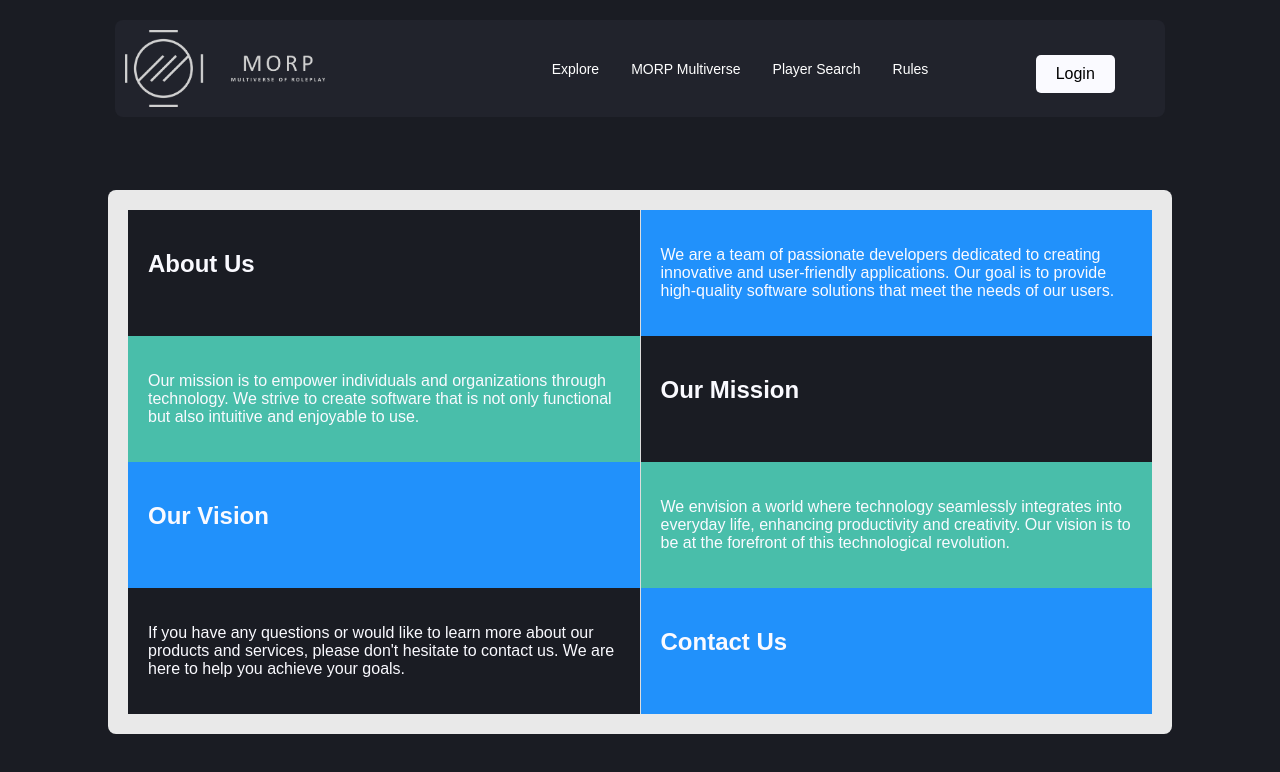
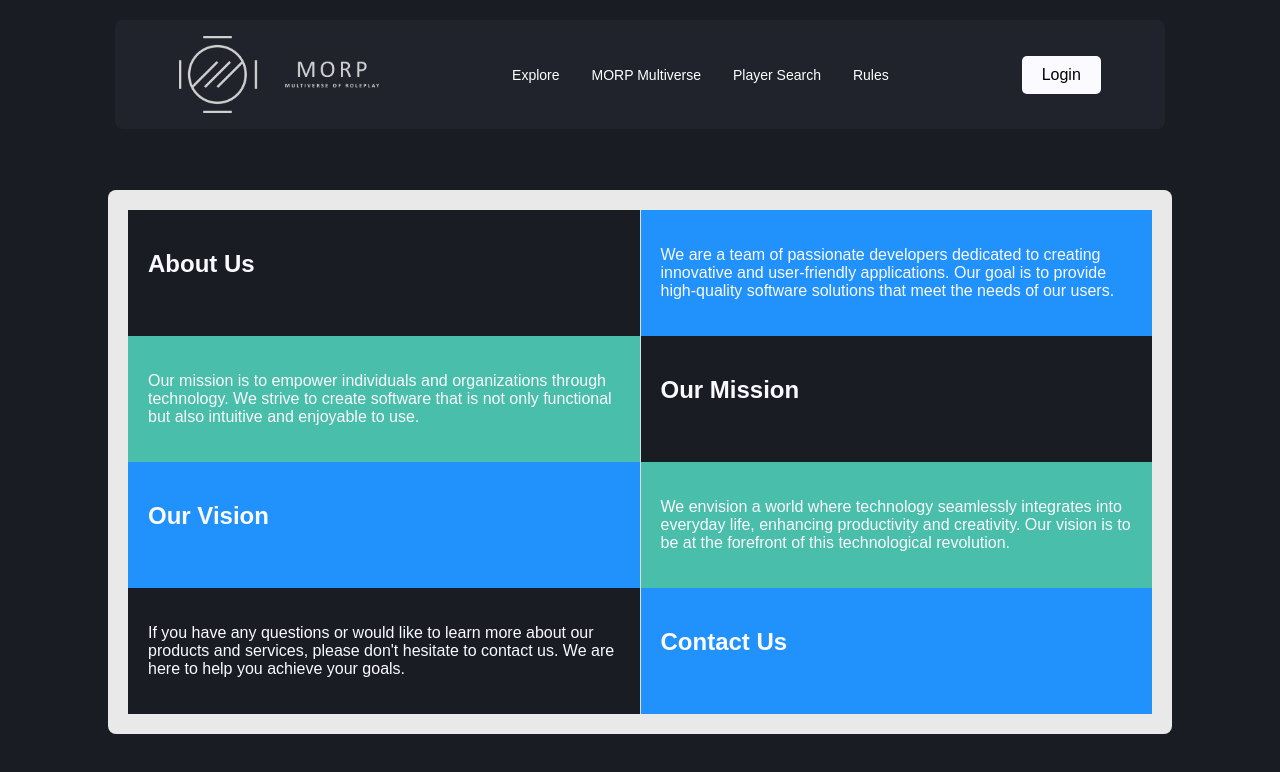
Before and after one commit to dianne-x/morpwebsite-master, a React (Create React App) app: page / in a window 1280 px wide. Shown: the top 772 px of the page. Built offline with nearby package versions, Linux system fonts and the light colour scheme.

Commit message:
Update package dependencies and add axios library

```diff
--- a/package.json
+++ b/package.json
@@ -11,6 +11,7 @@
     "@testing-library/jest-dom": "^5.17.0",
     "@testing-library/react": "^13.4.0",
     "@testing-library/user-event": "^13.5.0",
+    "axios": "^1.7.7",
     "react": "^18.3.1",
     "react-dom": "^18.3.1",
     "react-helmet": "^6.1.0",
--- a/src/components/Navbar.js
+++ b/src/components/Navbar.js
@@ -82,12 +82,12 @@ const Navbar = () => {
             </ul>
             )}
         </li>
+      </ul>
       <div className="login-button">
         <NavLink to="/login" activeClassName="active">
         <button>Login</button>
         </NavLink>
       </div>
-      </ul>
     </nav>
   );
 };
--- a/src/components/loginPage/Register.js
+++ b/src/components/loginPage/Register.js
@@ -2,6 +2,7 @@ import React, {useState} from 'react';
 import { Helmet } from 'react-helmet';
 import { FontAwesomeIcon } from '@fortawesome/react-fontawesome';
 import { faEye, faEyeSlash } from '@fortawesome/free-solid-svg-icons';
+import axios from 'axios';
 
 const Register = () => {
     const [name, setName] = useState('');
@@ -11,22 +12,22 @@ const Register = () => {
 
     const handleSubmit = (e) => {
         e.preventDefault();
-        // Handle login logic here
-        console.log('Email:', email);
-        console.log('Password:', password);
+
+        //axios.post('http://localhost:3000/', {name, email, password})
     };
 
     const [showPassword, setShowPassword] = useState(false);
+    const [showPasswordAgain, setShowPasswordAgain] = useState(false);
 
-    const toggleShowPassword = () => {
-        setShowPassword(!showPassword);
-    };
+    const toggleShowPassword = () => setShowPassword(!showPassword);
+    const toggleShowPasswordAgain = () => setShowPasswordAgain(!showPasswordAgain);
 
     return (
         <>
-        <Helmet>
-          <title>MORP - Register</title>
-        </Helmet>
+            <Helmet>
+            <title>MORP - Register</title>
+            </Helmet>
+
             <form onSubmit={handleSubmit}>
                 <div>
                     <input
@@ -60,14 +61,14 @@ const Register = () => {
                 </div>
                 <div className='password'>
                     <input
-                        type={showPassword ? 'text' : 'password'}
+                        type={showPasswordAgain ? 'text' : 'password'}
                         value={passwordAgain}
                         onChange={(e) => setPasswordAgian(e.target.value)}
                         required
                         placeholder='password again'
                     />
-                    <button type="button" onClick={toggleShowPassword} className='show-password'>
-                        <FontAwesomeIcon icon={showPassword ? faEyeSlash : faEye} />
+                    <button type="button" onClick={toggleShowPasswordAgain} className='show-password'>
+                        <FontAwesomeIcon icon={showPasswordAgain ? faEyeSlash : faEye} />
                     </button>
                 </div>
 
--- a/src/style/App.scss
+++ b/src/style/App.scss
@@ -20,7 +20,7 @@ body {
 
 .navbar {
   background-color: lighten($color: $main_color, $amount: 3%);
-  padding: 10px;
+  padding: 1rem 4rem;
   font-size: 14px; /* Downscale the font size */
   width: 82%; /* Set a width to center the navbar */
   display: flex; /* Use Flexbox for layout */
@@ -43,7 +43,7 @@ body {
   margin: 0;
   padding: 0;
   justify-content: center; /* Center the nav links */
-  flex: 1; /* Allow the nav links to take up available space */
+  text-align: center; /* Center the text of the nav links */
 
   li {
     display: inline;
@@ -218,6 +218,7 @@ body {
   .navbar {
     font-size: 12px; /* Smaller font size for navbar */
     height: 250px; /* Increase height for smaller screens */
+    flex-direction: column; /* Stack navbar items vertically */
   }
 
   .nav-links {
@@ -237,11 +238,6 @@ body {
   .text-editor-wrapper {
     width: 90%; /* Increase width for smaller screens */
     height: auto; /* Adjust height for smaller screens */
-  }
-
-  .login-button {
-    top: 170px; /* Adjust position for smaller screens */
-    right: 115px; /* Adjust position for smaller screens */
   }
 }
 
@@ -269,12 +265,6 @@ body {
     width: 85%; /* Adjust width for tablets */
     height: auto; /* Adjust height for tablets */
   }
-
-  .login-button {
-    position: absolute;
-    top: 43px !important; /* Adjust position for tablets */
-    right: 20px !important; /* Adjust position for tablets */
-  }
 }
 
 /* Large devices (desktops, 768px and up) */
@@ -301,12 +291,6 @@ body {
     width: 80%; /* Adjust width for desktops */
     height: 300px; /* Fixed height for desktops */
   }
-
-  .login-button {
-    position: absolute;
-    top: 35px !important;/* Adjust this value to push the button upward */
-    right: 50px !important;
-  }
 }
 
 .login-button button {
```
Also changed, not shown: 2 other files (tests, documents, lock files or other folders). Lines whose indentation alone changed are shown as unchanged.
